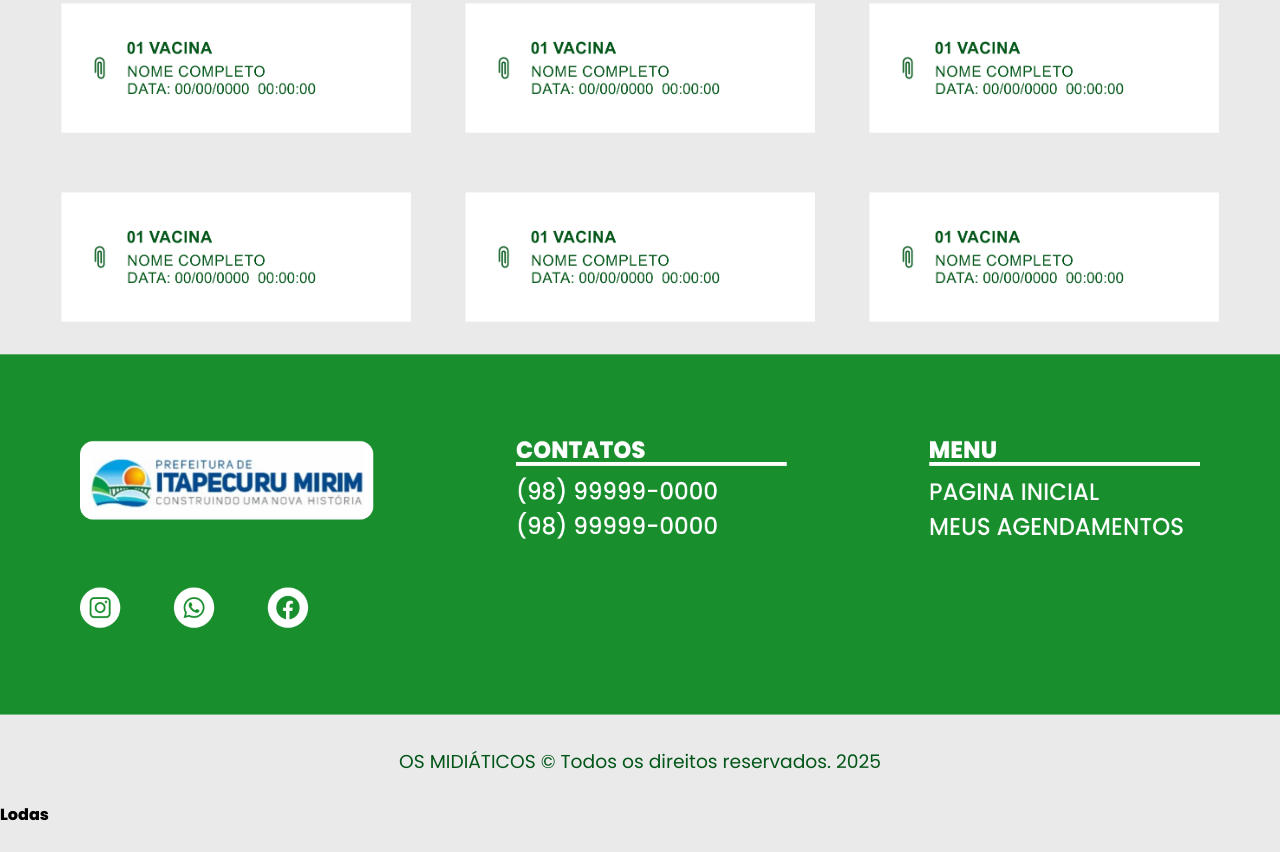
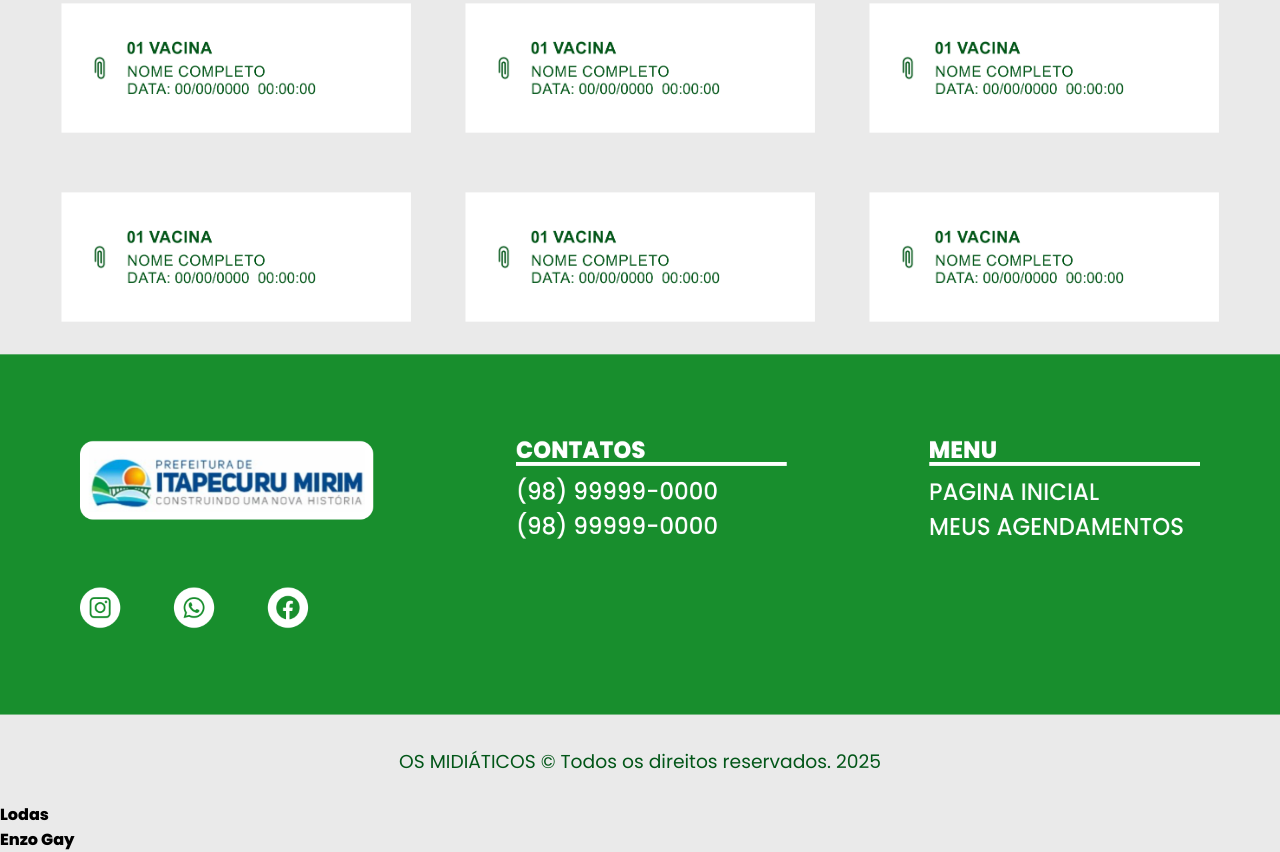
Before and after one commit to ronilsonoliveira/marcacao-de-consultas, a plain HTML site: page index.html in a window 1280 px wide. Shown: the part 2994-3846 px from the top of the page. Before the commit the page ends 3821 px from the top, so only its background shows below. Drawn offline with Linux system fonts and the light colour scheme.

Commit message:
Adiciona mais um Paragrafo

```diff
--- a/index.html
+++ b/index.html
@@ -106,6 +106,7 @@
 
     <h3>OS MIDIÁTICOS  ©  Todos os direitos reservados. 2025</h3>
     <p>Lodas</p>
+    <p>Enzo Gay</p>
     <!-- Vinculando o arquivo java script na páina -->
     <script src="js/main.js"></script>
 
```
